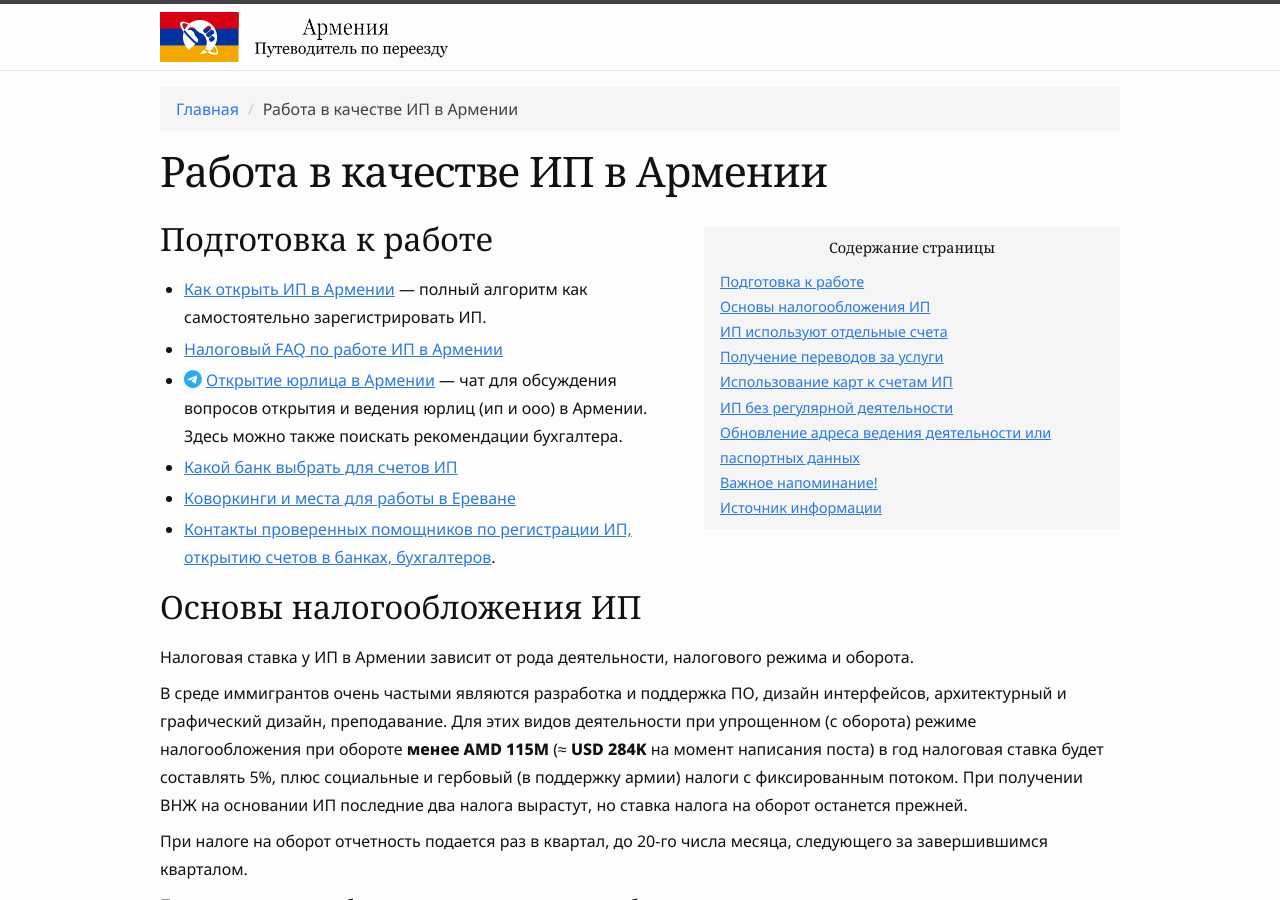
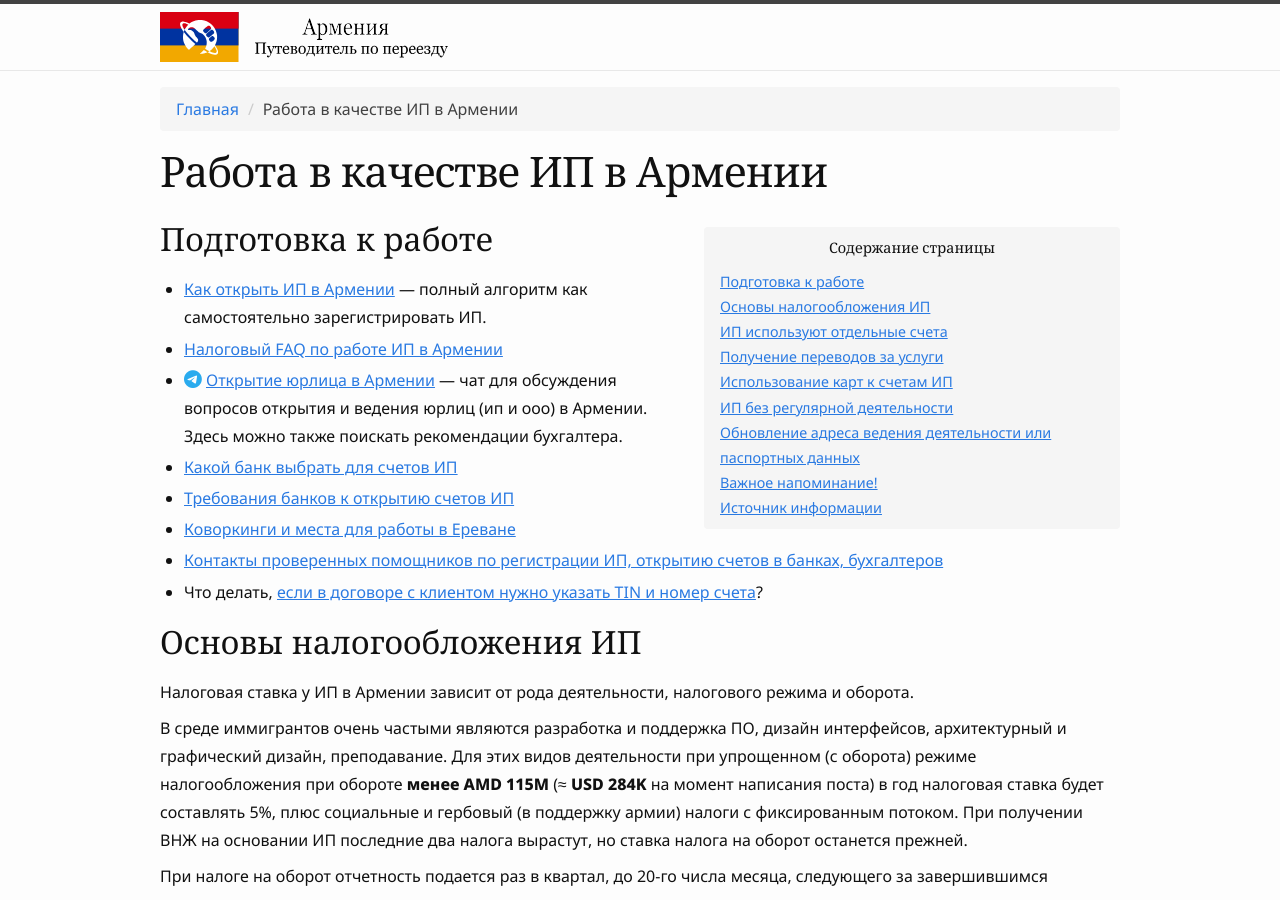
Before and after one commit to haywiki/haywiki.github.io, a Jekyll site: the page built from business/ip.md, in a window 1280 px wide and 900 px high. Built offline with Jekyll 4.4.1, drawn with Linux system fonts in a browser that asks for light colours; nearby versions of some CDN libraries; a script that is not in the unit is left out.

Commit message:
корректировка ссылок

```diff
--- a/business/ip.md
+++ b/business/ip.md
@@ -9,8 +9,10 @@ layout: page
 - [Налоговый FAQ по работе ИП в Армении](https://vc.ru/u/b152/389359-ooo-i-ip-v-armenii-polnyy-nalogovyy-faq)
 - <i class="fa-brands fa-telegram"></i> [Открытие юрлица в Армении](https://t.me/+TG55UcS6PjViOThi) — чат для обсуждения вопросов открытия и ведения юрлиц (ип и ооо) в Армении. Здесь можно также поискать рекомендации бухгалтера.
 - [Какой банк выбрать для счетов ИП](https://www.notion.so/100868750c524c89a03a1c612343de54)
+- [Требования банков к открытию счетов ИП](https://www.notion.so/16fc16efe88c43d08c952ea5535b7722)
 - [Коворкинги и места для работы в Ереване](coworking.md)
-- [Контакты проверенных помощников по регистрации ИП, открытию счетов в банках, бухгалтеров](contacts.md).
+- [Контакты проверенных помощников по регистрации ИП, открытию счетов в банках, бухгалтеров](contacts.md)
+- Что делать, [если в договоре с клиентом нужно указать TIN и номер счета](https://www.notion.so/8647efb90d6f4a668bdd325f549c731d)?
 
 ## Основы налогообложения ИП
 
```
Also changed, not shown: business/ip-money.md (+1 -1 lines), index.md (+1 -1 lines), life/buying-home.md (+1 -1 lines).
